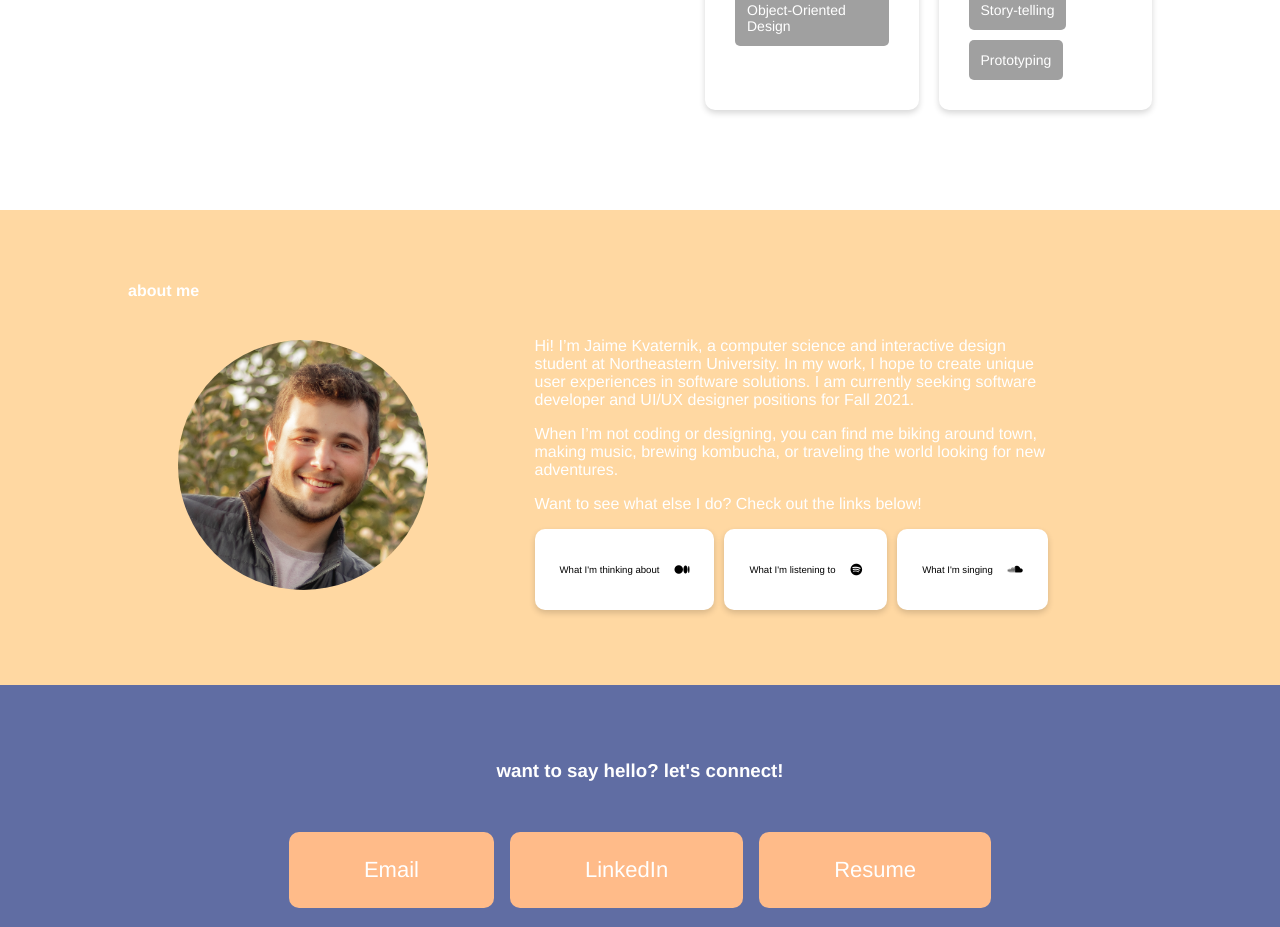
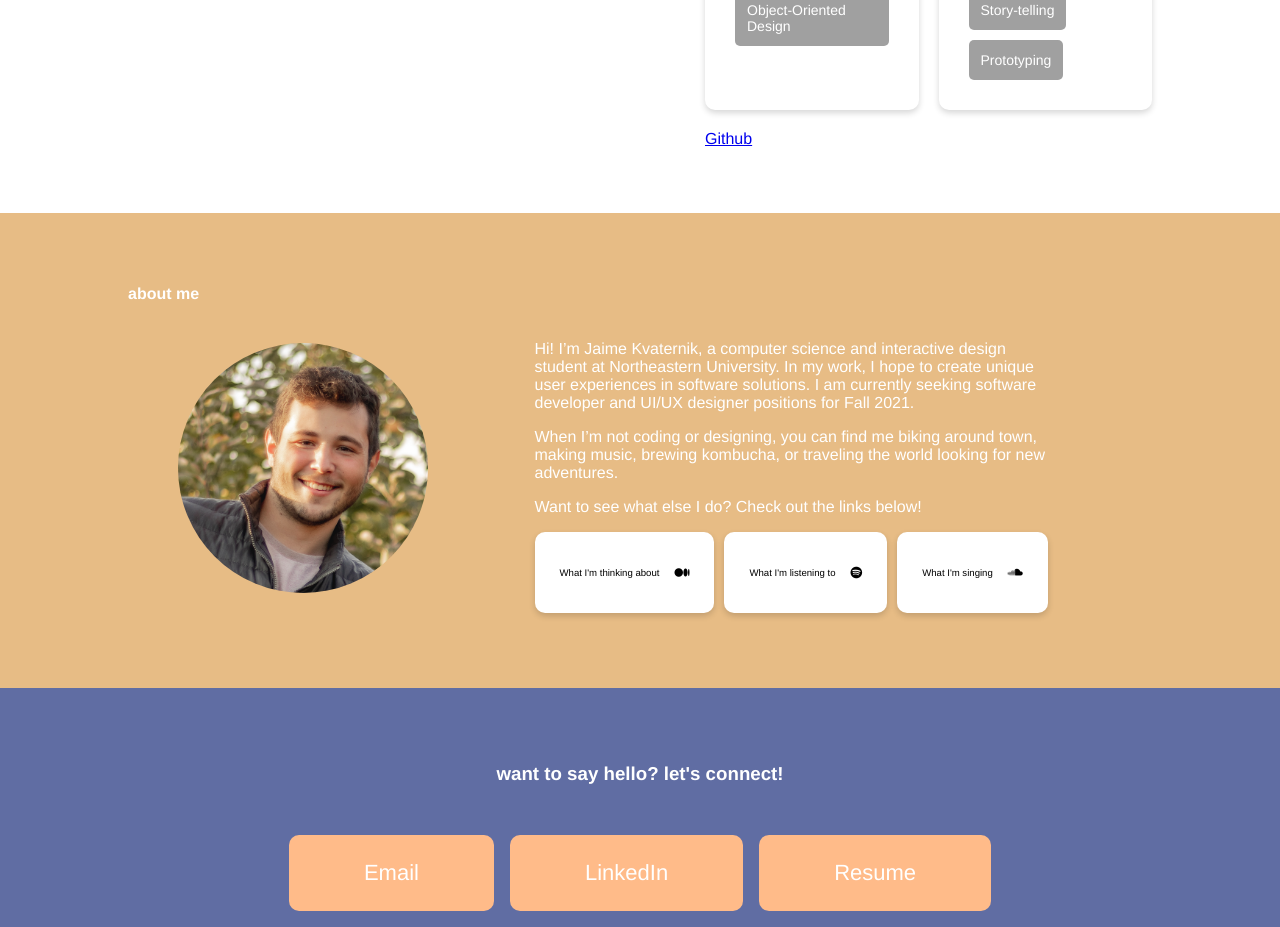
Before and after one commit to jkvaternik/jk-react-portfolio, a React (Create React App) app: page / in a window 1280 px wide. Shown: the part 2800-3727 px from the top of the page. Built offline with nearby package versions, Linux system fonts and the light colour scheme; a web font is replaced by a local one.

Commit message:
Fix SVG typeface

```diff
--- a/src/components/About/About.js
+++ b/src/components/About/About.js
@@ -7,7 +7,7 @@ import img from '../../assets/images/jk-picture.png';
 
 const about = (props) => {
     return (
-        <section id='#about' style={{ backgroundColor: '#FFD8A2' }}>
+        <section id='#about' style={{ backgroundColor: '#E7BC85' }}>
             <div className={styles.About}>
                 <h4>about me</h4>
                 <div className={styles.Grid}>
--- a/src/components/About/About.module.css
+++ b/src/components/About/About.module.css
@@ -5,7 +5,6 @@
 }
 
 .About {
-    background-color: #FFD8A2;
     width: 80%;
     margin: 0 auto;
     padding: 50px 0px 75px 0px;
--- a/src/components/Footer/Footer.module.css
+++ b/src/components/Footer/Footer.module.css
@@ -11,6 +11,7 @@
     text-decoration: none;
     font-size: 22px;
     color: #ffffff;
+    transition: all .3s ease-out;
 }
 
 .Footer a:last-child {
--- a/src/components/Landing/Landing.js
+++ b/src/components/Landing/Landing.js
@@ -53,8 +53,8 @@ const landing = (props) => {
             <div style={{ float: 'left' }}>
                 <div style={{ position: 'relative', top: '-100px', left: '-14px', gridArea: 'svg' }}>
                     <svg xmlns="http://www.w3.org/2000/svg" width="561" height="1789" viewBox="0 0 561 1789">
-                        <text id="jaime_" data-name="jaime " transform="translate(322) rotate(90)" fill="#606da3" fontSize="254" fontFamily="MuseoSans-500, Museo Sans" fontWeight="500" letterSpacing="0.1em"><tspan x="0" y="0">Jaime </tspan></text>
-                        <text id="Kvaternik" transform="translate(66 492) rotate(90)" fill="#606da3" fontSize="254" fontFamily="MuseoSans-500, Museo Sans" fontWeight="500" letterSpacing="0.1em"><tspan x="0" y="0">Kvaternik</tspan></text>
+                        <text id="jaime_" data-name="jaime " transform="translate(322) rotate(90)" fill="#606da3" fontSize="254" fontFamily="museo-sans" fontWeight="500" letterSpacing="0.1em"><tspan x="0" y="0">Jaime </tspan></text>
+                        <text id="Kvaternik" transform="translate(66 492) rotate(90)" fill="#606da3" fontSize="254" fontFamily="museo-sans" fontWeight="500" letterSpacing="0.1em"><tspan x="0" y="0">Kvaternik</tspan></text>
                     </svg>
                 </div>
             </div>
--- a/src/components/Projects/Projects.js
+++ b/src/components/Projects/Projects.js
@@ -12,10 +12,10 @@ const projects = (props) => {
     return (
         <div id='#projects' className={styles.Projects}>
             <h4 style={{ textAlign: 'center', marginBottom: '35px' }}>work+play</h4>
-            <div style={{display: 'grid', gridTemplateColumns: 'repeat(2, 1fr)', gap: '20px', marginBottom: '100px'}}>
+            <div style={{display: 'grid', gridTemplateColumns: 'repeat(2, 1fr)', gap: '20px', marginBottom: '20px'}}>
                 {projs}
             </div>
-
+            <a href='/' style={{marginBottom: '65px'}}>Github</a>
         </div>
     )
 }
--- a/src/components/common/Button/Button.js
+++ b/src/components/common/Button/Button.js
@@ -4,16 +4,20 @@ import styles from './Button.module.css';
 
 const button = (props) => {
     let btn = null;
+    const btnClasses = [styles.Button];
 
     switch (props.link) {
         case ('medium'):
-            btn = <a href='https://medium.com/@jaimekvaternik' className={styles.Button}>{props.children}<span className="fab fa-medium-m fa-lg"></span></a>;
+            btnClasses.push(styles.Medium);
+            btn = <a href='https://medium.com/@jaimekvaternik' className={btnClasses.join(' ')}>{props.children}<span className="fab fa-medium-m fa-lg"></span></a>;
             break;
         case ('spotify'):
-            btn = <a href='https://open.spotify.com/playlist/3BzSvzREWj6dWEIPJhKa9T' className={styles.Button}>{props.children}<span className="fab fa-spotify fa-lg"></span></a>;
+            btnClasses.push(styles.Spotify);
+            btn = <a href='https://open.spotify.com/playlist/3BzSvzREWj6dWEIPJhKa9T' className={btnClasses.join(' ')}>{props.children}<span className="fab fa-spotify fa-lg"></span></a>;
             break;
         case ('soundcloud'):
-            btn = <a href='https://soundcloud.com/wayloud-recorders/sets/jaime-kvaternik' className={styles.Button}>{props.children}<span className="fab fa-soundcloud fa-lg"></span></a>;
+            btnClasses.push(styles.SoundCloud);
+            btn = <a href='https://soundcloud.com/wayloud-recorders/sets/jaime-kvaternik' className={btnClasses.join(' ')}>{props.children}<span className="fab fa-soundcloud fa-lg"></span></a>;
             break;
         default:
             btn = null;
--- a/src/components/common/Button/Button.module.css
+++ b/src/components/common/Button/Button.module.css
@@ -7,6 +7,22 @@
     display: inline-block;
     color: #000000;
     text-decoration: none;
+    transition: all .5s ease-out;
+}
+
+.Spotify:hover {
+    background-color: #289c0b;
+    color: #ffffff;
+}
+
+.Medium:hover {
+    background-color: #000000;
+    color: #ffffff;
+}
+
+.SoundCloud:hover {
+    background-color: #ff7700;
+    color: #ffffff;
 }
 
 .Button span {
```
